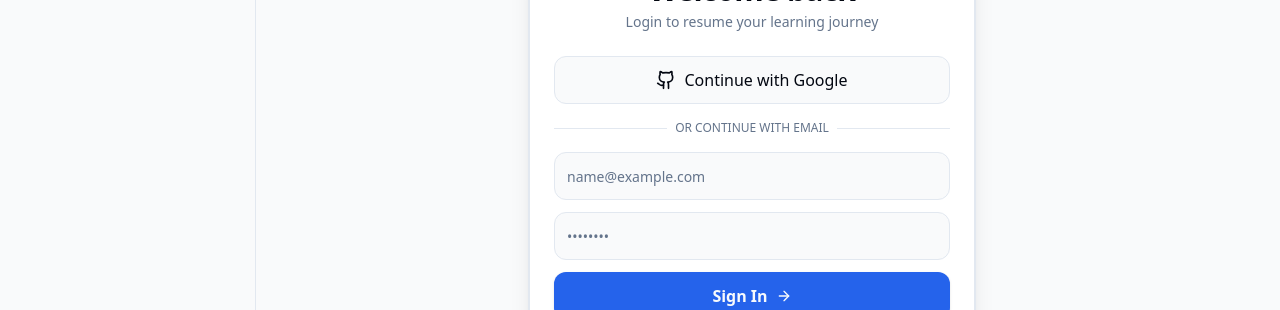
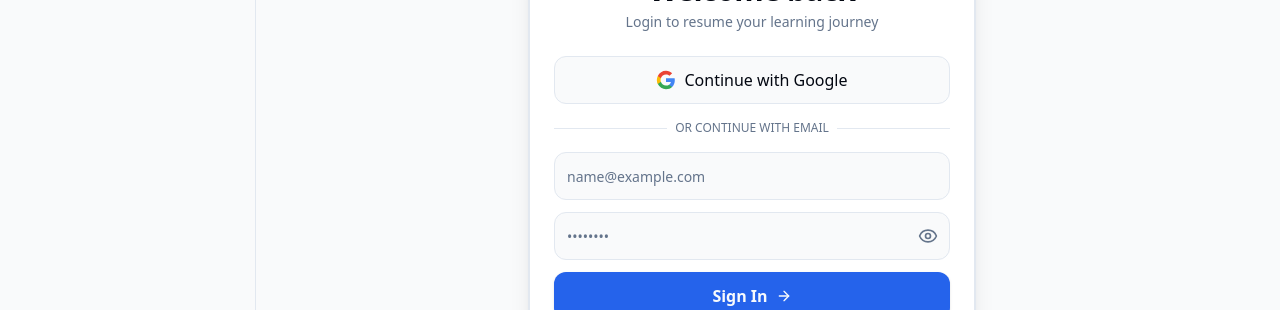
Before and after one commit to AjithPG/cuckoo-nest, a Next.js app: page /login in a window 1280 px wide. Shown: the part 249-559 px from the top of the page. Built offline with nearby package versions, Linux system fonts and the light colour scheme; no server answers.

Commit message:
feat: Implement user authentication (login/signup) and dynamic course details page with chapter tracking and enrollment functionality.

```diff
--- a/src/app/courses/[id]/page.tsx
+++ b/src/app/courses/[id]/page.tsx
@@ -119,30 +119,23 @@
     }, [videoId, supabase]);
 
     const toggleChapter = async (id: string) => {
-        if (!user) {
-            router.push(`/login?mode=signup&returnTo=/courses/${videoId}`);
-            return;
-        }
-
-        if (!isSaved) {
-            alert("Please click 'Add to My Learning' to start tracking your progress!");
-            return;
-        }
-
         const chapter = chapters.find(c => c.id === id);
         if (!chapter) return;
 
         const newStatus = !chapter.completed;
 
-        // Optimistic update
+        // Optimistic update for all users (guests and authenticated)
         setChapters(prev => prev.map(c => c.id === id ? { ...c, completed: newStatus } : c));
 
-        try {
-            await toggleChapterCompletion(id, newStatus);
-        } catch (error) {
-            console.error(error);
-            // Rollback
-            setChapters(prev => prev.map(c => c.id === id ? { ...c, completed: !newStatus } : c));
+        // Only persist to DB if user is logged in AND course is saved
+        if (user && isSaved) {
+            try {
+                await toggleChapterCompletion(id, newStatus);
+            } catch (error) {
+                console.error(error);
+                // Rollback on error
+                setChapters(prev => prev.map(c => c.id === id ? { ...c, completed: !newStatus } : c));
+            }
         }
     };
 
@@ -181,6 +174,11 @@
     };
 
     const handleSubmit = () => {
+        if (!user) {
+            router.push(`/login?mode=signup&returnTo=/courses/${videoId}`);
+            return;
+        }
+
         if (progress < 100) {
             alert("Please complete all checkpoints before submitting!");
             return;
--- a/src/app/login/page.tsx
+++ b/src/app/login/page.tsx
@@ -7,7 +7,7 @@
 import { Input } from "@/components/ui/Input";
 import { Card, CardContent, CardHeader, CardTitle, CardDescription } from "@/components/ui/Card";
 import { MainLayout } from "@/components/common/MainLayout";
-import { Github, Mail, ArrowRight, Loader2 } from "lucide-react";
+import { Github, Mail, ArrowRight, Loader2, Eye, EyeOff } from "lucide-react";
 
 function LoginContent() {
     const searchParams = useSearchParams();
@@ -15,6 +15,7 @@
     const [email, setEmail] = useState("");
     const [password, setPassword] = useState("");
     const [isLoading, setIsLoading] = useState(false);
+    const [showPassword, setShowPassword] = useState(false);
     const supabase = createClient();
 
     useEffect(() => {
@@ -81,7 +82,12 @@
                 <CardContent className="grid gap-4">
                     <div className="grid grid-cols-1 gap-4">
                         <Button variant="outline" onClick={handleGoogleLogin} className="gap-2 h-12 hover:bg-muted transition-colors">
-                            <Github className="h-5 w-5" />
+                            <svg className="h-5 w-5" viewBox="0 0 24 24">
+                                <path fill="#4285F4" d="M22.56 12.25c0-.78-.07-1.53-.2-2.25H12v4.26h5.92c-.26 1.37-1.04 2.53-2.21 3.31v2.77h3.57c2.08-1.92 3.28-4.74 3.28-8.09z" />
+                                <path fill="#34A853" d="M12 23c2.97 0 5.46-.98 7.28-2.66l-3.57-2.77c-.98.66-2.23 1.06-3.71 1.06-2.86 0-5.29-1.93-6.16-4.53H2.18v2.84C3.99 20.53 7.7 23 12 23z" />
+                                <path fill="#FBBC05" d="M5.84 14.09c-.22-.66-.35-1.36-.35-2.09s.13-1.43.35-2.09V7.07H2.18C1.43 8.55 1 10.22 1 12s.43 3.45 1.18 4.93l2.85-2.22.81-.62z" />
+                                <path fill="#EA4335" d="M12 5.38c1.62 0 3.06.56 4.21 1.64l3.15-3.15C17.45 2.09 14.97 1 12 1 7.7 1 3.99 3.47 2.18 7.07l3.66 2.84c.87-2.6 3.3-4.53 6.16-4.53z" />
+                            </svg>
                             Continue with Google
                         </Button>
                     </div>
@@ -108,15 +114,29 @@
                             />
                         </div>
                         <div className="grid gap-2">
+                            <div className="relative">
                                 <Input
                                     id="password"
-                                type="password"
+                                    type={showPassword ? "text" : "password"}
                                     placeholder="••••••••"
                                     value={password}
                                     onChange={(e) => setPassword(e.target.value)}
                                     required
-                                className="h-12"
+                                    className="h-12 pr-10"
                                 />
+                                <button
+                                    type="button"
+                                    onClick={() => setShowPassword(!showPassword)}
+                                    className="absolute right-3 top-1/2 -translate-y-1/2 text-muted-foreground hover:text-foreground transition-colors"
+                                    tabIndex={-1}
+                                >
+                                    {showPassword ? (
+                                        <EyeOff className="h-5 w-5" />
+                                    ) : (
+                                        <Eye className="h-5 w-5" />
+                                    )}
+                                </button>
+                            </div>
                         </div>
                         <Button type="submit" className="h-12 font-bold gap-2 group" disabled={isLoading}>
                             {isLoading
```
Lines whose indentation alone changed are shown as unchanged.
